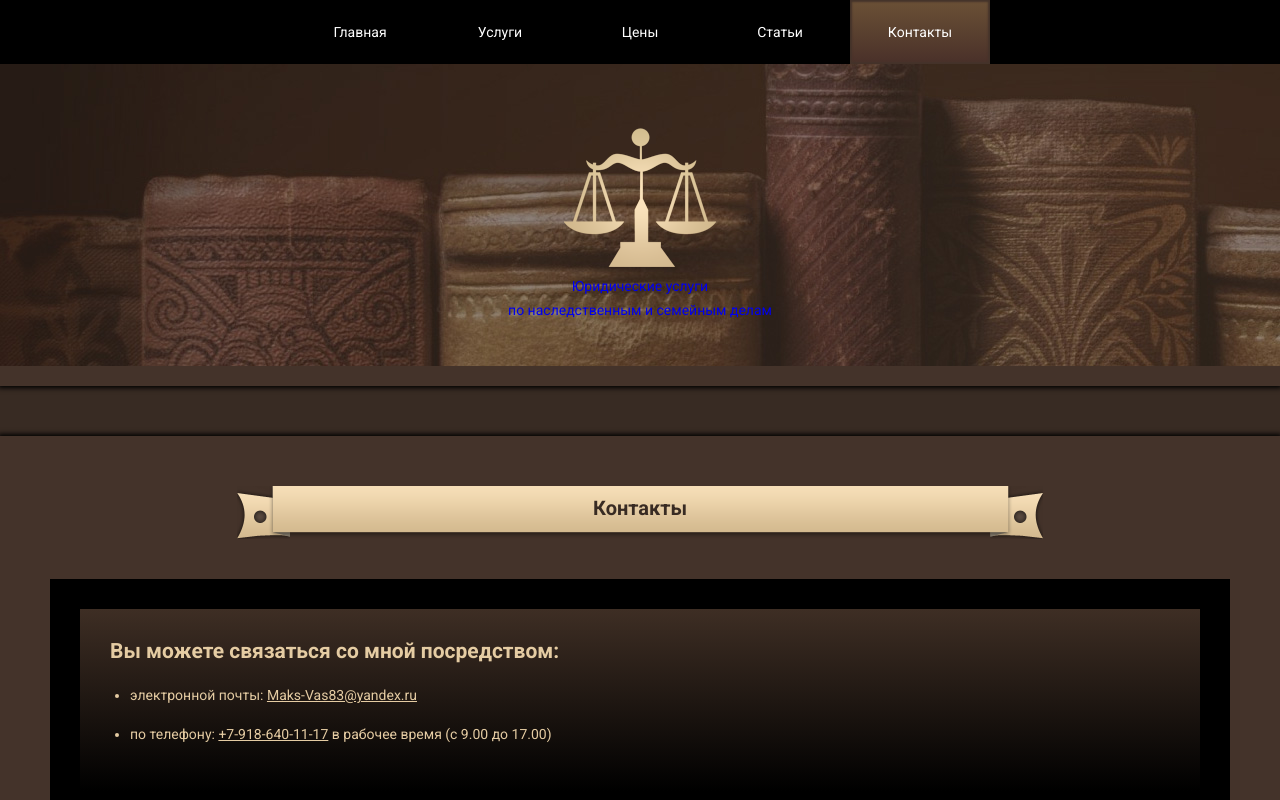
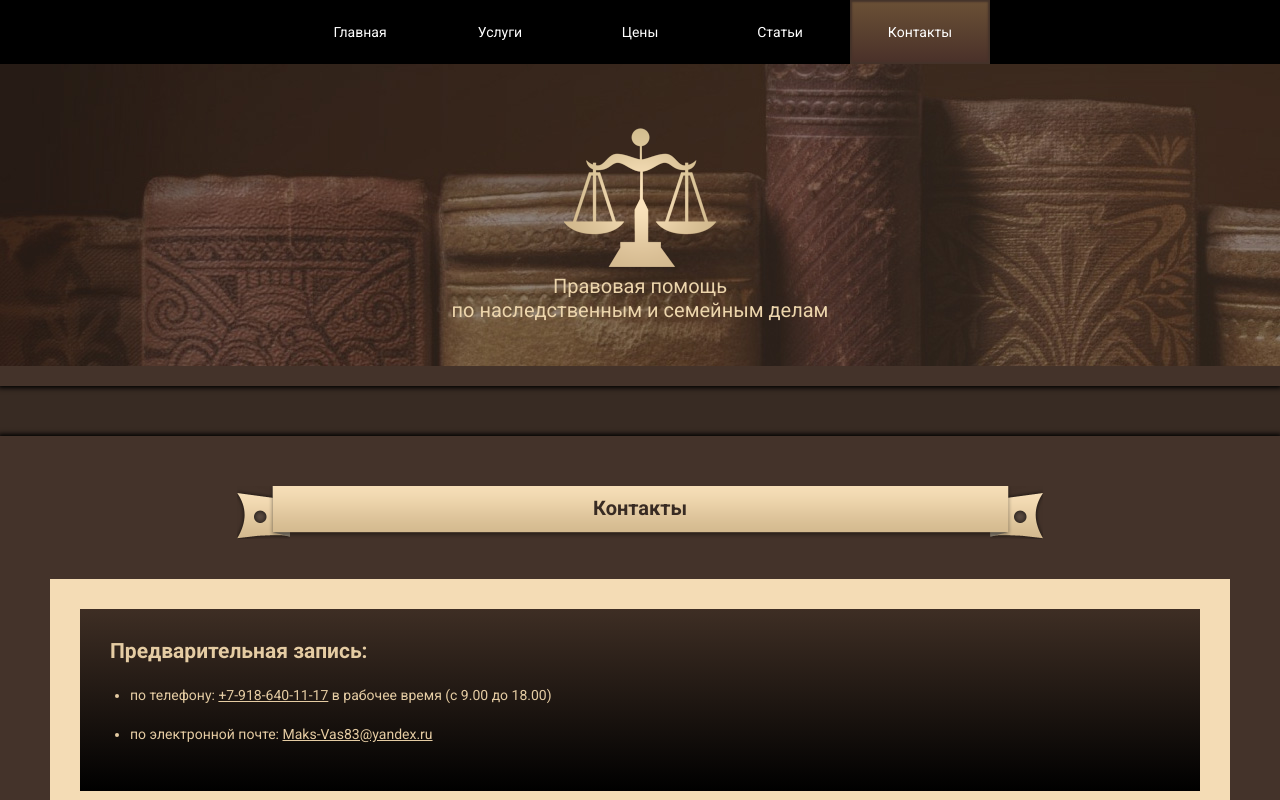
Before and after one commit to Run-Rabbit-Run/law, a plain HTML site: page contacts.html in a window 1280 px wide. Shown: the top 800 px of the page. Drawn offline with Linux system fonts and the light colour scheme.

Commit message:
Добавлены правки от Заказчика

```diff
--- a/contacts.html
+++ b/contacts.html
@@ -26,7 +26,7 @@
   <div class="logo-wrapper">
     <a href="index.html">
       <img src="/img/logo.png" width="152" height="139" alt="Логотип">
-      <p>Юридические услуги<br>
+      <p>Правовая помощь<br>
         по наследственным и семейным делам</p>
     </a>
   </div>
@@ -37,10 +37,10 @@
     </div>
 
     <section class="contacts content-wrapper">
-      <h2>Вы можете связаться со мной посредством:</h2>
+      <h2>Предварительная запись:</h2>
       <ul>
-        <li>электронной почты: <a href="mailto:Maks-Vas83@yandex.ru">Maks-Vas83@yandex.ru</a></li>
-        <li>по телефону: <a href="tel:+79186401117">+7-918-640-11-17</a> в рабочее время (с 9.00 до 17.00)</li>
+        <li>по телефону: <a href="tel:+79186401117">+7-918-640-11-17</a> в рабочее время (с 9.00 до 18.00)</li>
+        <li>по электронной почте: <a href="mailto:Maks-Vas83@yandex.ru">Maks-Vas83@yandex.ru</a></li>
       </ul>
     </section>
   </main>
--- a/style.css
+++ b/style.css
@@ -93,35 +93,36 @@ img {
   background-image: url(/img/background-books.jpg);
   background-repeat: repeat-x;
 
-  color: #ecd5ac;
+  box-shadow: 0 0 5px 2px black;
 
-  box-shadow: 0 0 5px 2px black;
+  min-height: 322px;
 
   margin-bottom: 50px;
 
   text-align: center;
+  color: #ecd5ac;
+
+  display: flex;
+  justify-content: center;
+  align-items: center;
 }
 
 .logo-wrapper p {
   margin: 0;
   padding: 0;
+
+  font-size: 20px;
+  color: #ecd5ac;
 }
 
 .logo-wrapper a {
   text-decoration: none;
+  color: #ecd5ac;
 }
 
 .logo img {
   width: 152px;
   height: 139px;
-}
-
-.logo-wrapper {
-  min-height: 322px;
-
-  display: flex;
-  justify-content: center;
-  align-items: center;
 }
 
 .logo-wrapper a:active,
@@ -208,7 +209,7 @@ img {
 
 /* Стилизация контейнера для контента .content-wrapper*/
 .content-wrapper {
-  border: 30px solid black;
+  border: 30px solid #f4dcb5;
 
   padding: 30px;
 
@@ -255,6 +256,8 @@ img {
   padding-bottom: 10px;
   padding-left: 50px;
   padding-right: 50px;
+
+  font-size: 14px;
 }
 
 .price h2 {
```
Also changed, not shown: articles.html (+1 -1 lines), articles/corruption.html (+1 -1 lines), articles/manager.html (+1 -1 lines), index.html (+2 -2 lines), price.html (+3 -3 lines), services.html (+1 -1 lines).
